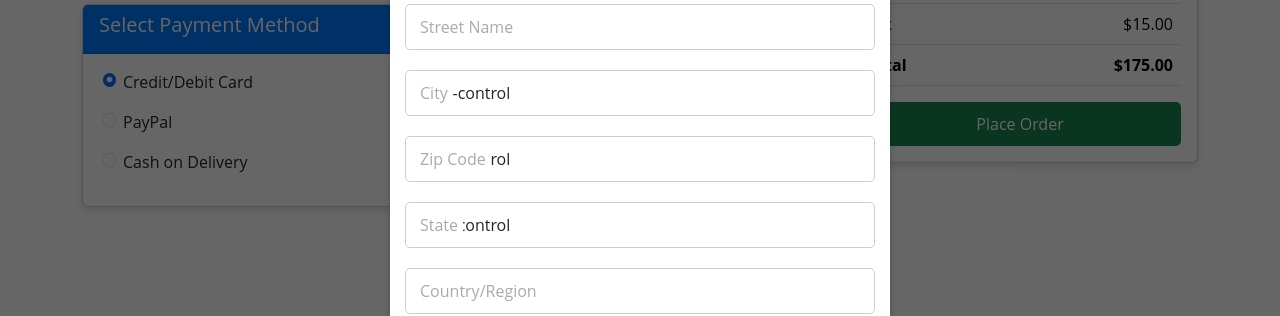
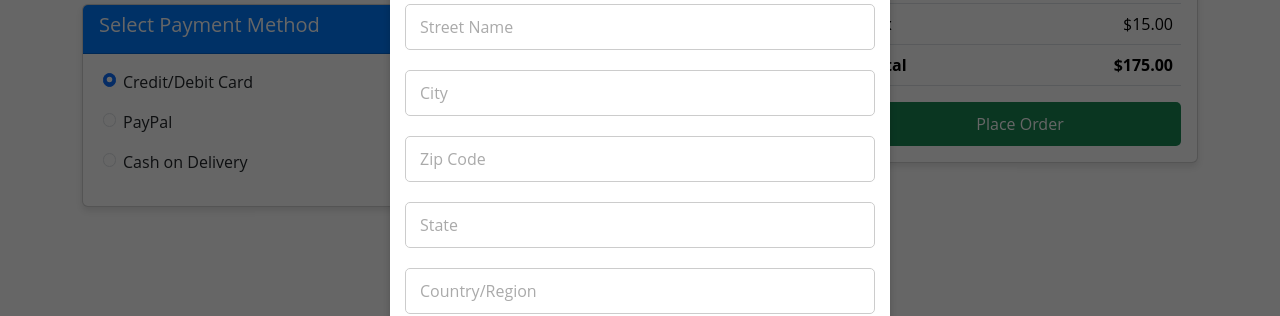
Before and after one commit to charankontham/ECS-Web-App, a React (Vite) app: page /checkout in a window 1280 px wide. Both pictures are taken after a click on the button "Add New Address". Shown: the part 328-644 px from the top of the page. Built offline with nearby package versions, Linux system fonts and the light colour scheme.

Commit message:
Updated the field values in new address form in checkoutPage

```diff
--- a/src/components/CheckoutPage.tsx
+++ b/src/components/CheckoutPage.tsx
@@ -13,14 +13,15 @@ const CheckoutPage = () => {
   const authToken = localStorage.getItem("authToken");
   const [customer, setCustomer] = useState<Customer>();
   const [addresses, setAddresses] = useState<Address[]>([]);
+  const [error, setError] = useState<any>(null);
   const navigate = useNavigate();
   const [showPopup, setShowPopup] = useState(false);
   const apiBaseUrl = "http://localhost:8080";
   const [formData, setFormData] = useState<Address>({
     addressId: null,
     customerId: !!customer ? customer.customerId : null,
-    name: "",
-    contact: "",
+    name: null,
+    contact: null,
     street: "",
     city: "",
     state: "",
@@ -97,25 +98,25 @@ const CheckoutPage = () => {
           })
           .then((response) => {
             if (response.status == 201) {
-              console.log("Success adding new address");
               setAddresses((prevAddresses) => [
                 ...prevAddresses,
                 response.data,
               ]);
+              console.log("Success adding new address");
             } else {
-              // setError(response.data);
+              setError(response.data);
               console.log("Error adding new address");
             }
           })
           .catch((error) => {
-            // setError(error.response.data);
+            setError(error.response.data);
             console.log("Error adding new address");
           });
       } else {
         console.log("Error adding new address");
       }
     } else {
-      // setError("Validation Failed");
+      setError("Validation Failed");
       console.log("Error adding new address");
     }
   };
@@ -289,8 +290,10 @@ const CheckoutPage = () => {
                       type="text"
                       id="street"
                       name="street"
-                      className="form-control"
-                      value={`form-control ${formData.street ? "filled" : ""}`}
+                      className={`form-control ${
+                        formData.street ? "filled" : ""
+                      }`}
+                      value={formData.street}
                       onChange={handleChange}
                       required
                     />
@@ -302,8 +305,10 @@ const CheckoutPage = () => {
                       type="text"
                       id="city"
                       name="city"
-                      className="form-control"
-                      value={`form-control ${formData.city ? "filled" : ""}`}
+                      className={`form-control ${
+                        formData.city ? "filled" : ""
+                      }`}
+                      value={formData.city ? formData.city : ""}
                       onChange={handleChange}
                       required
                     />
@@ -315,8 +320,8 @@ const CheckoutPage = () => {
                       type="text"
                       id="zip"
                       name="zip"
-                      className="form-control"
-                      value={`form-control ${formData.zip ? "filled" : ""}`}
+                      className={`form-control ${formData.zip ? "filled" : ""}`}
+                      value={formData.zip}
                       onChange={handleChange}
                       required
                     />
@@ -328,8 +333,10 @@ const CheckoutPage = () => {
                       type="text"
                       id="state"
                       name="state"
-                      className="form-control"
-                      value={`form-control ${formData.state ? "filled" : ""}`}
+                      className={`form-control ${
+                        formData.state ? "filled" : ""
+                      }`}
+                      value={formData.state}
                       onChange={handleChange}
                       required
                     />
@@ -358,15 +365,13 @@ const CheckoutPage = () => {
                     <label htmlFor="country">Country/Region</label>
                   </div>
 
+                  {error && <div className="error-msg">{error}</div>}
+
                   <div className="form-actions">
                     <button type="submit" className="btn btn-primary">
                       Save Address
                     </button>
-                    <button
-                      type="button"
-                      className="btn btn-warning"
-                      // onClick={() => setBackToSubSetting(true)}
-                    >
+                    <button type="button" className="btn btn-warning">
                       Cancel
                     </button>
                   </div>
```
